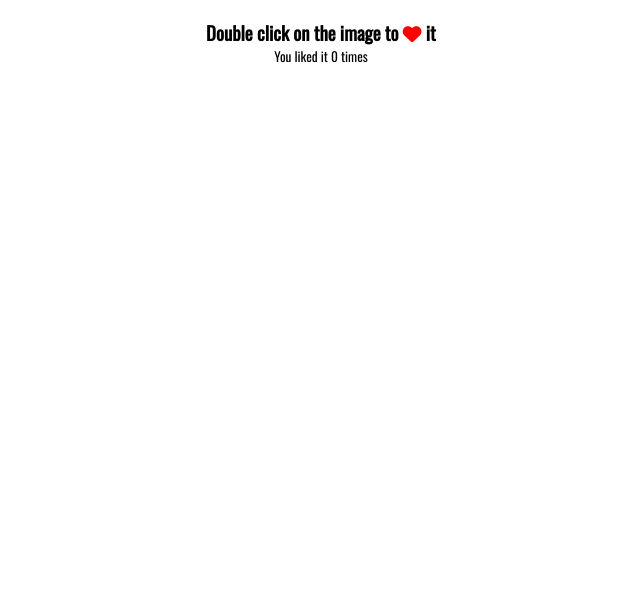
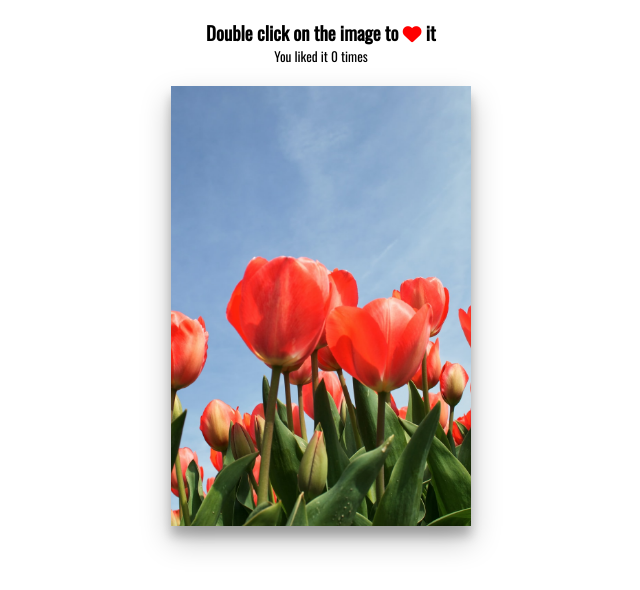
Before and after one commit to eemansayed/double-click-heart, a plain HTML site: page index.html in a window 1280 px wide. Shown: the whole page, without its empty margins (319-959 px from the left). Drawn offline with nearby package versions, Linux system fonts and the light colour scheme.

Commit message:
add styles to class loveMe

```diff
--- a/style.css
+++ b/style.css
@@ -25,3 +25,14 @@ small {
 .fa-heart {
   color: red;
 }
+
+.loveMe {
+  height: 440px;
+  width: 300px;
+  background: url('images/red-tulips.jpg') no-repeat center center/cover;
+  margin: auto;
+  cursor: pointer;
+  max-width: 100%;
+  position: relative;
+  box-shadow: 0 14px 28px rgba(0, 0, 0, 0.25), 0 10px 10px rgba(0, 0, 0, 0.22)
+}
```
Also changed, not shown: images/red-tulips.jpg (added).
